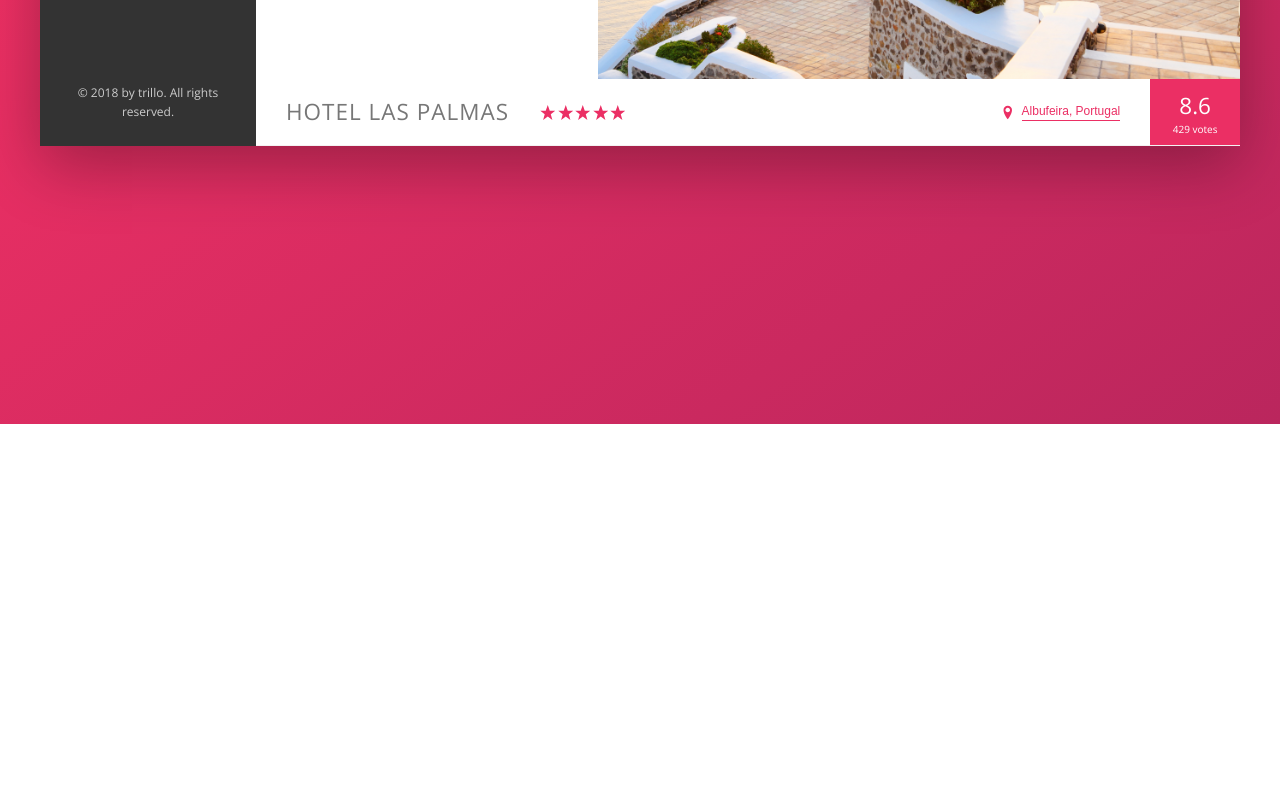
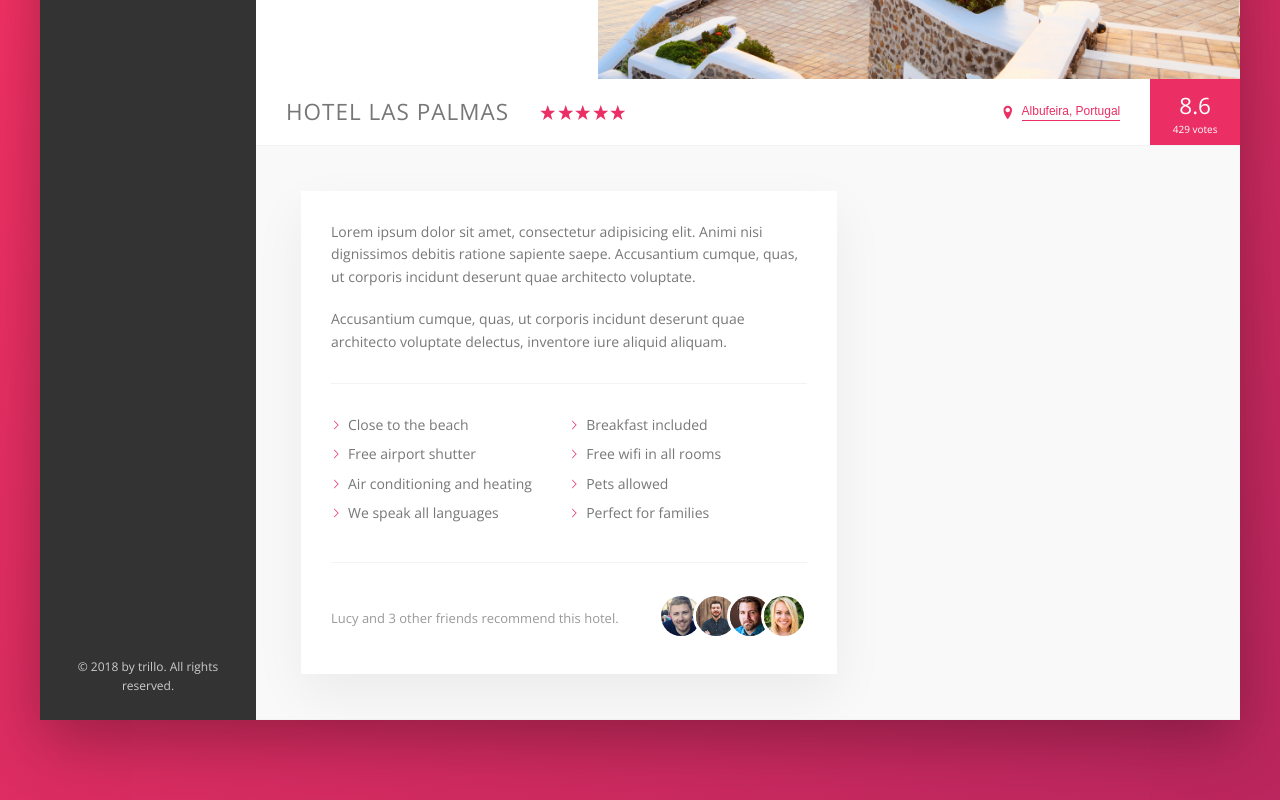
Before and after one commit to cmarcio/trillo, a website: page index.html in a window 1280 px wide. Shown: the part 456-1256 px from the top of the page. Before the commit the page ends 880 px from the top, so only its background shows below. Drawn offline with nearby package versions, Linux system fonts and the light colour scheme.

Commit message:
Description section built

```diff
--- a/index.html
+++ b/index.html
@@ -133,6 +133,41 @@
                             <div class="overview__rating-count">429 votes</div>
                         </div>
                     </div>
+
+                    <div class="detail">
+                        <div class="description">
+                            <p class="paragraph">
+                                Lorem ipsum dolor sit amet, consectetur adipisicing elit. Animi nisi dignissimos debitis ratione sapiente saepe. Accusantium cumque, quas, ut corporis incidunt deserunt quae architecto voluptate.
+                            </p>
+                            <p class="paragraph">
+                                Accusantium cumque, quas, ut corporis incidunt deserunt quae architecto voluptate delectus, inventore iure aliquid aliquam.
+                            </p>
+                            <ul class="list">
+                                <li class="list__item">Close to the beach</li>
+                                <li class="list__item">Breakfast included</li>
+                                <li class="list__item">Free airport shutter</li>
+                                <li class="list__item">Free wifi in all rooms</li>
+                                <li class="list__item">Air conditioning and heating</li>
+                                <li class="list__item">Pets allowed</li>
+                                <li class="list__item">We speak all languages</li>
+                                <li class="list__item">Perfect for families</li>
+                            </ul>
+                            <div class="recommend">
+                                <div class="recommend__count">
+                                    Lucy and 3 other friends recommend this hotel.
+                                </div>
+                                <div class="recommend__friends">
+                                    <img src="img/user-3.jpg" alt="Frind 1" class="recommend__photo">
+                                    <img src="img/user-4.jpg" alt="Frind 1" class="recommend__photo">
+                                    <img src="img/user-5.jpg" alt="Frind 1" class="recommend__photo">
+                                    <img src="img/user-6.jpg" alt="Frind 1" class="recommend__photo">
+                                </div>
+                            </div>
+                        </div>
+                        <div class="user-review">
+
+                        </div>
+                    </div>
                 </main>
             </div>
         </div>
--- a/sass/_base.scss
+++ b/sass/_base.scss
@@ -17,6 +17,10 @@
 
     // SHADOWNS
     --shadow-dark: 0 2rem 6rem rgba(0,0,0,.3);
+    --shadow-light: 0 2rem 5rem rgba(0,0,0,.06);
+
+    // LINE
+    --line: 1px solid var(--color-gray-light-2);
 }
 
 * {
--- a/sass/_components.scss
+++ b/sass/_components.scss
@@ -210,7 +210,7 @@
 .overview {
     display: flex;
     align-items: center;
-    border-bottom: 1px solid var(--color-gray-light-2);
+    border-bottom: var(--line);
 
     &__heading {
         font-size: 2.25rem;
@@ -307,3 +307,80 @@
         box-shadow: none;
     }
 }
+
+///////////////////////////////////////////////////
+// PARAGRAPH
+
+.paragraph:not(:last-of-type) {
+    margin-bottom: 2rem;
+}
+
+///////////////////////////////////////////////////
+// LIST
+
+.list {
+    list-style: none;
+    margin: 3rem 0;
+    padding: 3rem 0;
+    border-top: var(--line);
+    border-bottom: var(--line);
+
+    display: flex;
+    flex-wrap: wrap;
+
+    &__item {
+        flex: 0 0 50%;
+        margin-bottom: .7rem;
+    }
+
+    &__item::before {
+        content: "";
+        display: inline-block;
+        height: 1rem;
+        width: 1rem;
+        margin-right: .7rem;
+
+        // older browsers
+        // background-image: url(../img/chevron-thin-right.svg);
+        // background-size: cover;
+
+        // newer browsers - mark
+        background-color: var(--color-primary);
+        -webkit-mask-image: url(../img/chevron-thin-right.svg);
+        -webkit-mask-size: cover;
+        mask-image: url(../img/chevron-thin-right.svg);
+        mask-size: cover;
+    }
+}
+
+
+///////////////////////////////////////////////////
+// RECOMMEND
+
+.recommend {
+    font-size: 1.3rem;
+    color: var(--color-gray-dark-3);
+
+    display: flex;
+    align-items: center;
+
+    &__count {
+        margin-right: auto;
+    }
+
+    &__friends {
+
+    }
+
+    &__photo {
+        box-sizing: content-box;
+        height: 4rem;
+        width: 4rem;
+        border-radius: 50%;
+        border: 3px solid #fff;
+
+        &:not(:last-child) {
+            margin-right: -1.5rem;
+        }
+    }
+}
--- a/sass/_layout.scss
+++ b/sass/_layout.scss
@@ -11,7 +11,7 @@
     font-size: 1.4rem;
     height: 7rem;
     background-color: #fff;
-    border-bottom: 1px solid var(--color-gray-light-2);
+    border-bottom: var(--line);
 
     display: flex;
     justify-content: space-between;
@@ -36,3 +36,23 @@
 
     flex: 1;
 }
+
+.detail {
+    display: flex;
+    padding: 4.5rem;
+    background-color: var(--color-gray-light-1);
+    border-bottom: var(--line);
+}
+
+.description {
+    font-size: 1.4rem;
+    background-color: #fff;
+    box-shadow: var(--shadow-light);
+    padding: 3rem;
+    flex: 0 0 60%;
+    margin-right: 4.5rem;
+}
+
+.user-review {
+    flex: 1;
+}
```
Also changed, not shown: css/style.css, img/SVG/aircraft-take-off.svg (deleted), img/SVG/bookmark.svg (deleted), img/SVG/chat.svg (deleted), img/SVG/chevron-thin-right.svg (deleted), img/SVG/home.svg (deleted), img/SVG/key.svg (deleted), img/SVG/location-pin.svg (deleted), img/SVG/magnifying-glass.svg (deleted), img/SVG/map.svg (deleted), img/SVG/star.svg (deleted).
